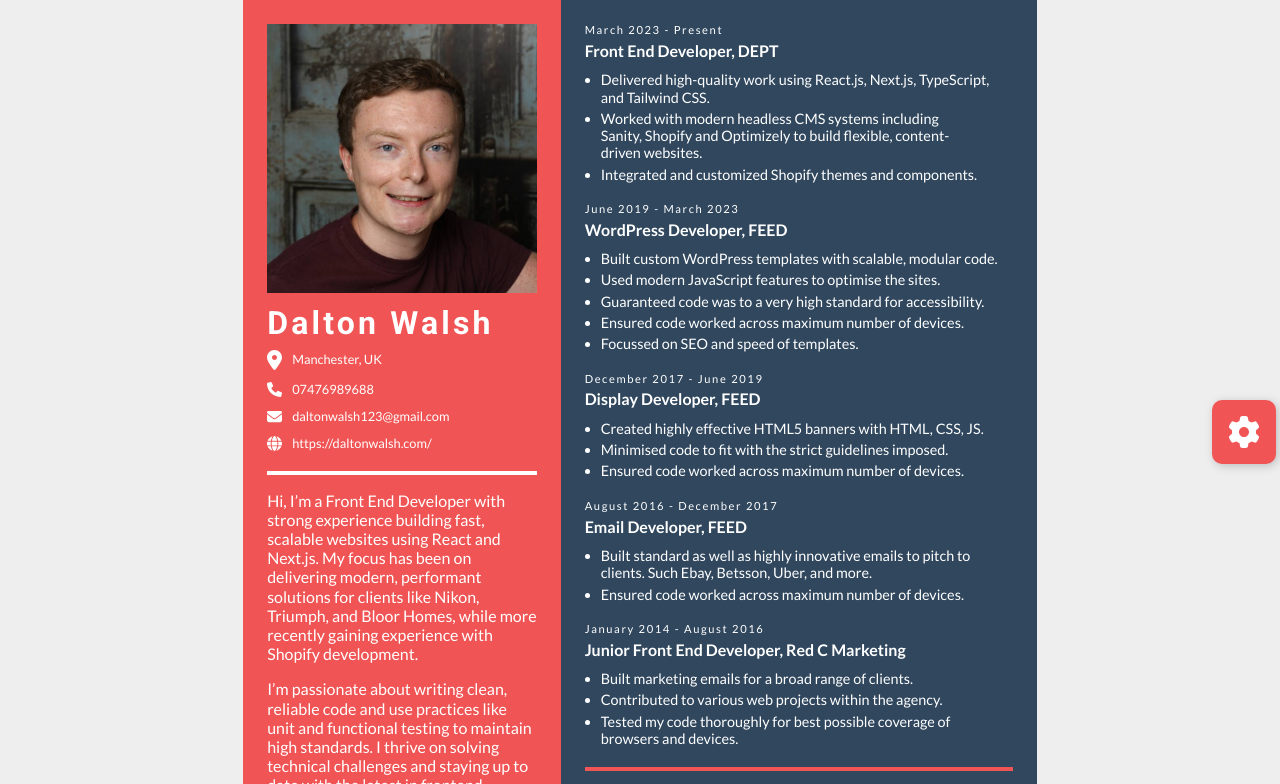
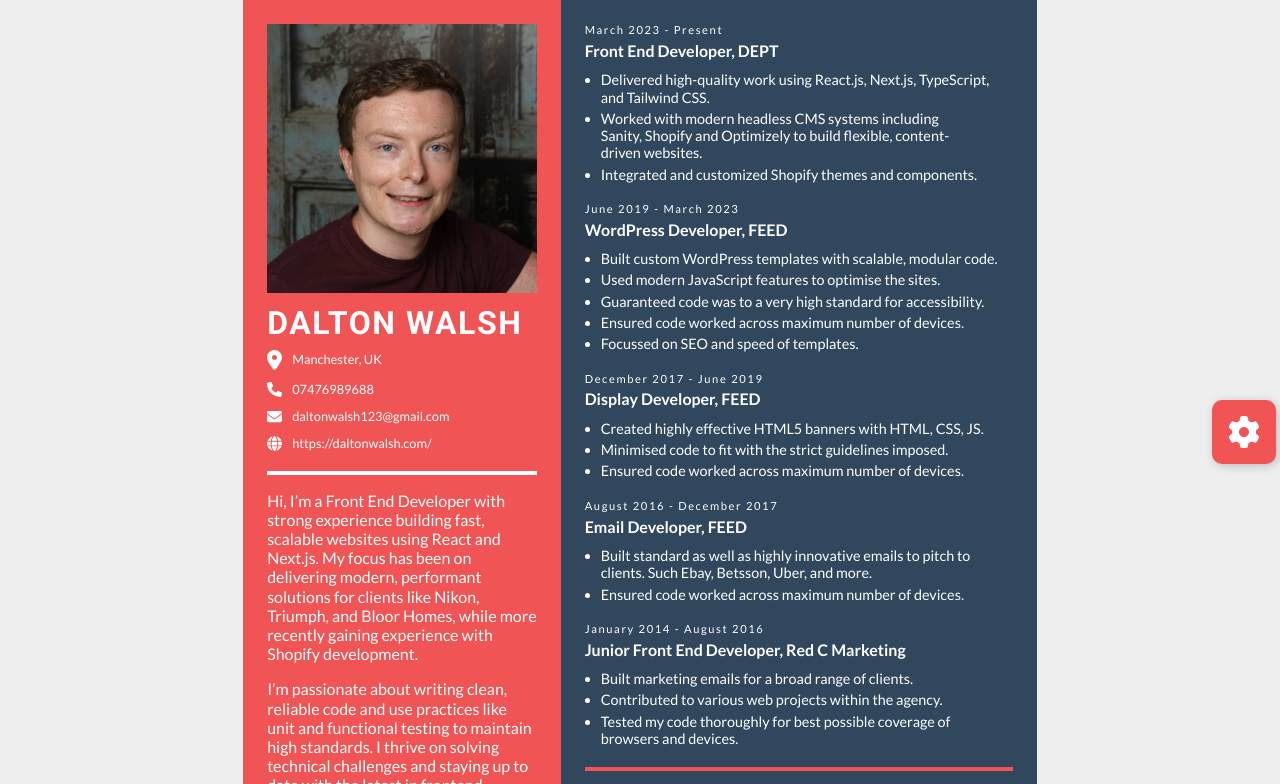
Before and after one commit to Dalton123/Dalton-Walsh-CV, a website: page index.html in a window 1280 px wide. Shown: the top 784 px of the page. Drawn offline with Linux system fonts and the light colour scheme.

Commit message:
Refine h1 styles in CSS and SCSS by adjusting letter-spacing and adding text-transform for improved typography

```diff
--- a/css/style.scss
+++ b/css/style.scss
@@ -60,7 +60,8 @@ h1 {
   font-family: $second-font;
   font-size: 2rem;
   margin: 0 0 0.5rem 0;
-  letter-spacing: 0.2rem;
+  letter-spacing: 0.1rem;
+  text-transform: uppercase;
 }
 
 h2 {
```
Also changed, not shown: css/style.css, 1 other file.
